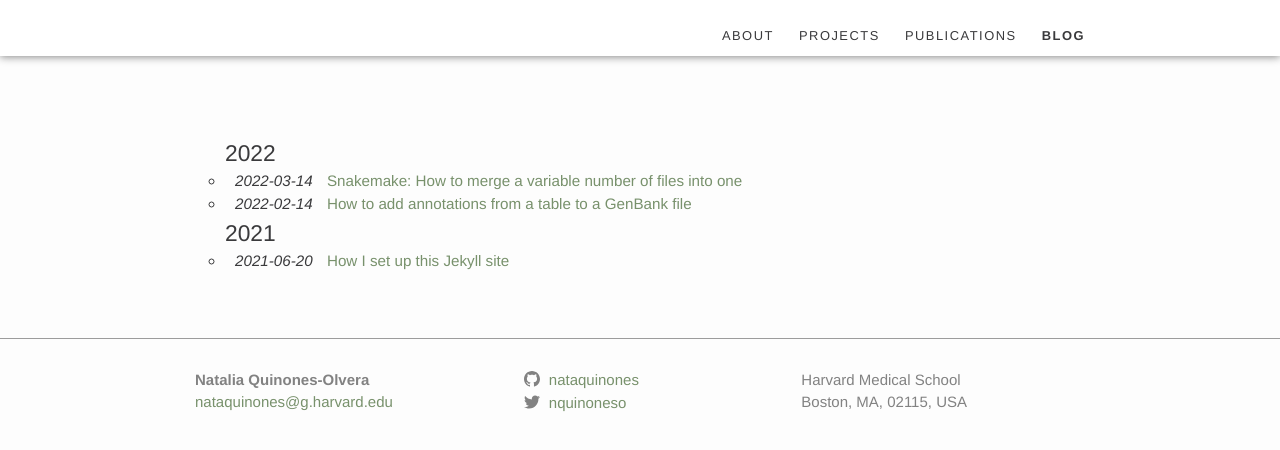
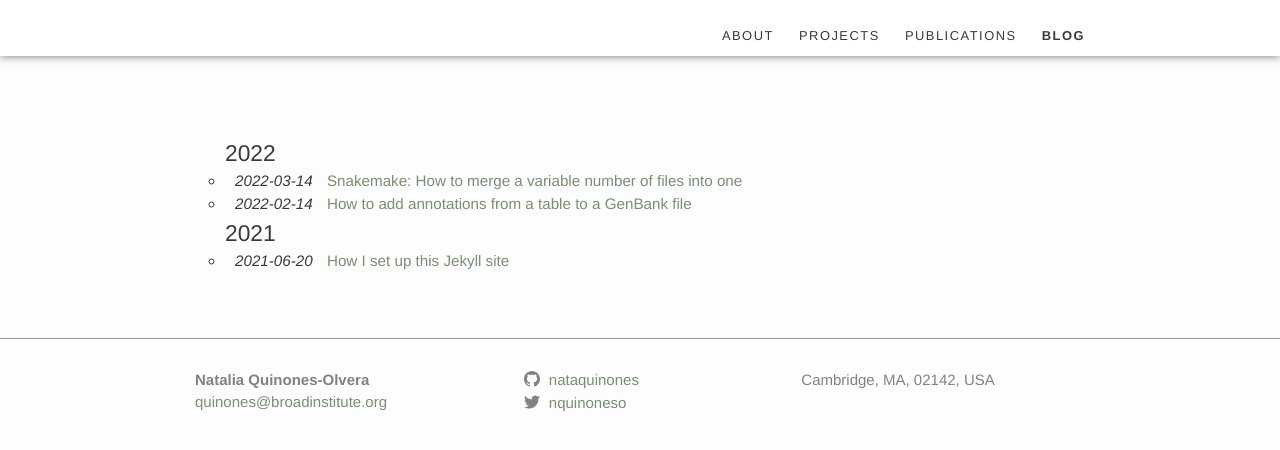
Before and after one commit to nataquinones/nataquinones.github.io, a Jekyll site: the page built from blog.md, in a window 1280 px wide. Shown: the top 450 px of the page. Built offline with Jekyll 4.4.1, drawn with Linux system fonts in a browser that asks for light colours; nearby versions of some CDN libraries.

Commit message:
Update _config.yml

```diff
--- a/_config.yml
+++ b/_config.yml
@@ -1,10 +1,10 @@
 title: Natalia Quinones-Olvera
-email: nataquinones@g.harvard.edu
+email: quinones@broadinstitute.org
 description: >- # this means to ignore newlines until "baseurl:"
   Personal website: Research interests, CV,
   notes, blog, and contact information.
-address_l1: Harvard Medical School
-address_l2: Boston, MA, 02115, USA
+address_l1:
+address_l2: Cambridge, MA, 02142, USA
 baseurl: "" # the subpath of your site, e.g. /blog
 url: "http://nataquinones.github.io" # the base hostname & protocol for your site, e.g. http://example.com
 twitter_username: nquinoneso
```
